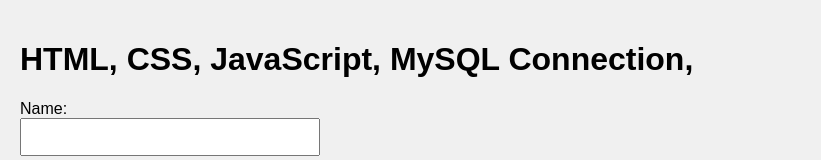
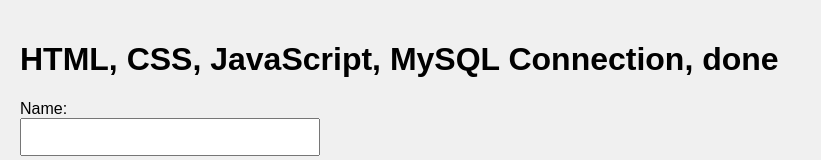
Before and after one commit to JolieChua22/WenWenSystem, a plain HTML site: page agile_assignment/index.html in a window 1280 px wide. Shown: the top 160 px of the page, without its empty margins (0-821 px from the left). Drawn offline with Linux system fonts and the light colour scheme; files that its build step writes are made by us from their sources; files whose address does not match are found by name.

Commit message:
[finishes]

```diff
--- a/agile_assignment/index.html
+++ b/agile_assignment/index.html
@@ -7,7 +7,7 @@
   <title>My HTML-MySQL Project</title>
 </head>
 <body>
-  <h1>HTML, CSS, JavaScript, MySQL Connection, </h1>
+  <h1>HTML, CSS, JavaScript, MySQL Connection, done</h1>
   <form id="myForm">
     <label for="name">Name:</label>
     <input type="text" id="name" name="name">
```
